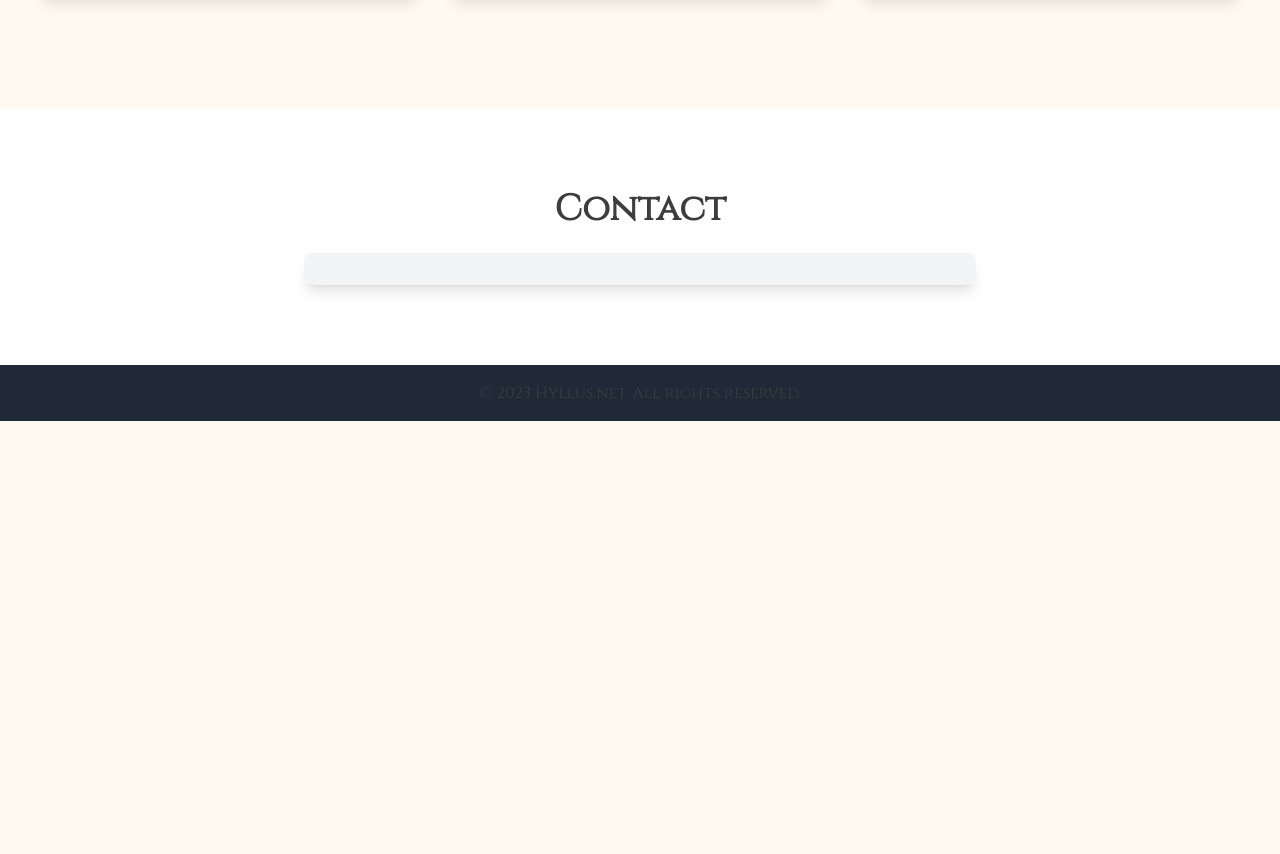
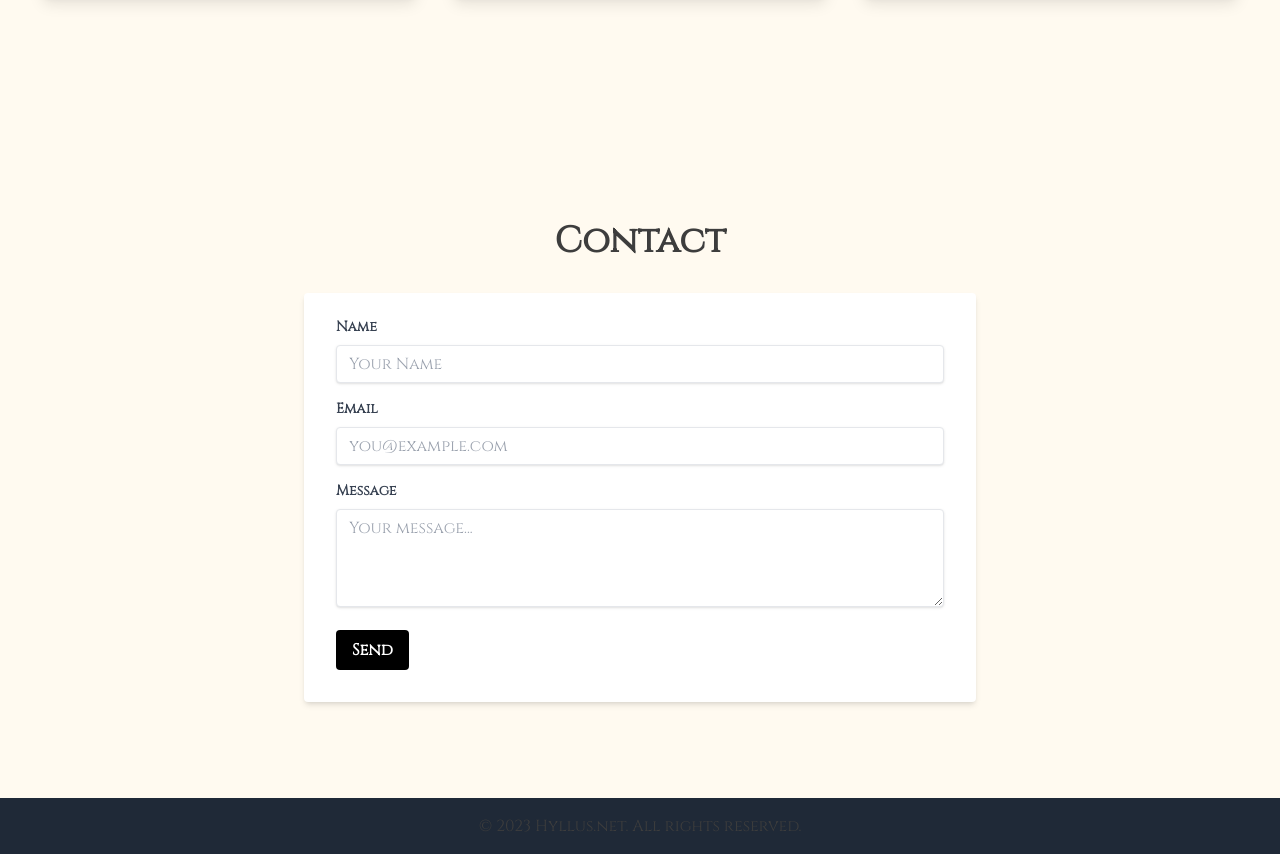
Before and after one commit to mkobaa/portfolio, a website: page index.html in a window 1280 px wide. Shown: the part 2643-3497 px from the top of the page. Before the commit the page ends 3064 px from the top, so only its background shows below. Drawn offline with nearby package versions, Linux system fonts and the light colour scheme.

Commit message:
Add Tailwind CSS setup

```diff
--- a/index.html
+++ b/index.html
@@ -161,12 +161,32 @@
     </section>
 
     <!-- Contact Section -->
-    <section id="contact" class="py-20 bg-white">
-        <div class="container mx-auto px-6">
-            <h2 class="text-4xl font-bold text-center">Contact</h2>
-            <div class="flex justify-center mt-6">
-                <form action="YOUR_SERVER_ENDPOINT" method="POST" class="w-full max-w-2xl px-6 py-4 bg-gray-100 rounded-lg shadow-lg">
-                    <!-- Your Contact Form Fields Here -->
+    <!-- Contact Section -->
+    <section id="contact" class="py-20 bg-ivory">
+        <div class="container mx-auto px-4">
+            <h2 class="text-4xl font-bold text-center my-8">Contact</h2>
+            <div class="w-full max-w-2xl mx-auto">
+                <!-- Add your server endpoint in the action attribute -->
+                <form action="YOUR_SERVER_ENDPOINT" method="post" class="bg-white shadow-md rounded px-8 pt-6 pb-8 mb-4">
+                    <!-- Name Input -->
+                    <div class="mb-4">
+                        <label for="name" class="block mb-2 text-sm font-bold text-gray-700">Name</label>
+                        <input type="text" id="name" name="name" placeholder="Your Name" required class="shadow appearance-none border rounded w-full py-2 px-3 text-gray-700 leading-tight focus:outline-none focus:shadow-outline">
+                    </div>
+                    <!-- Email Input -->
+                    <div class="mb-4">
+                        <label for="email" class="block mb-2 text-sm font-bold text-gray-700">Email</label>
+                        <input type="email" id="email" name="email" placeholder="you@example.com" required class="shadow appearance-none border rounded w-full py-2 px-3 text-gray-700 leading-tight focus:outline-none focus:shadow-outline">
+                    </div>
+                    <!-- Message Textarea -->
+                    <div class="mb-4">
+                        <label for="message" class="block mb-2 text-sm font-bold text-gray-700">Message</label>
+                        <textarea id="message" name="message" placeholder="Your message..." required class="shadow appearance-none border rounded w-full py-2 px-3 text-gray-700 leading-tight focus:outline-none focus:shadow-outline" rows="4"></textarea>
+                    </div>
+                    <!-- Submit Button -->
+                    <div class="flex items-center justify-between">
+                        <button type="submit" class="bg-black hover:bg-opacity-90 text-white font-bold py-2 px-4 rounded focus:outline-none focus:shadow-outline">Send</button>
+                    </div>
                 </form>
             </div>
         </div>
```
